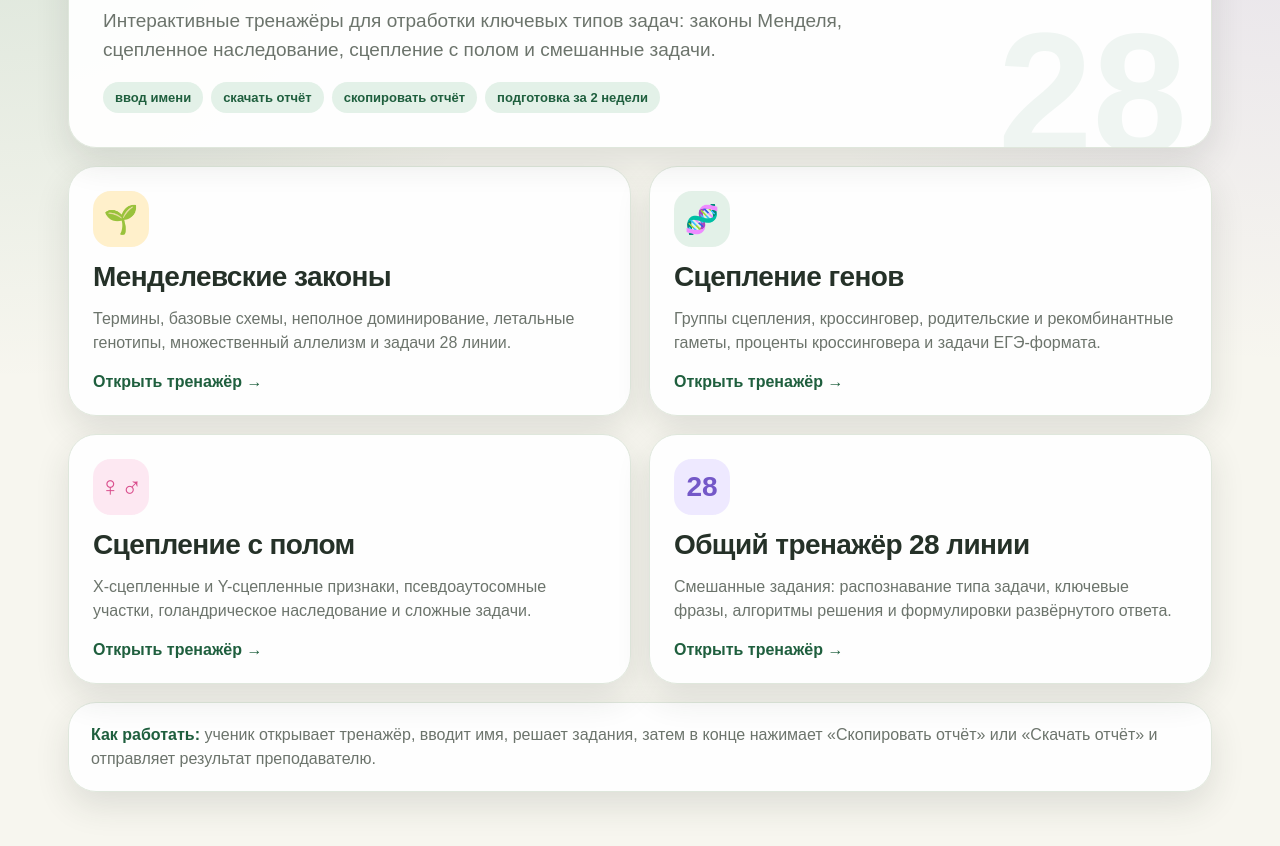
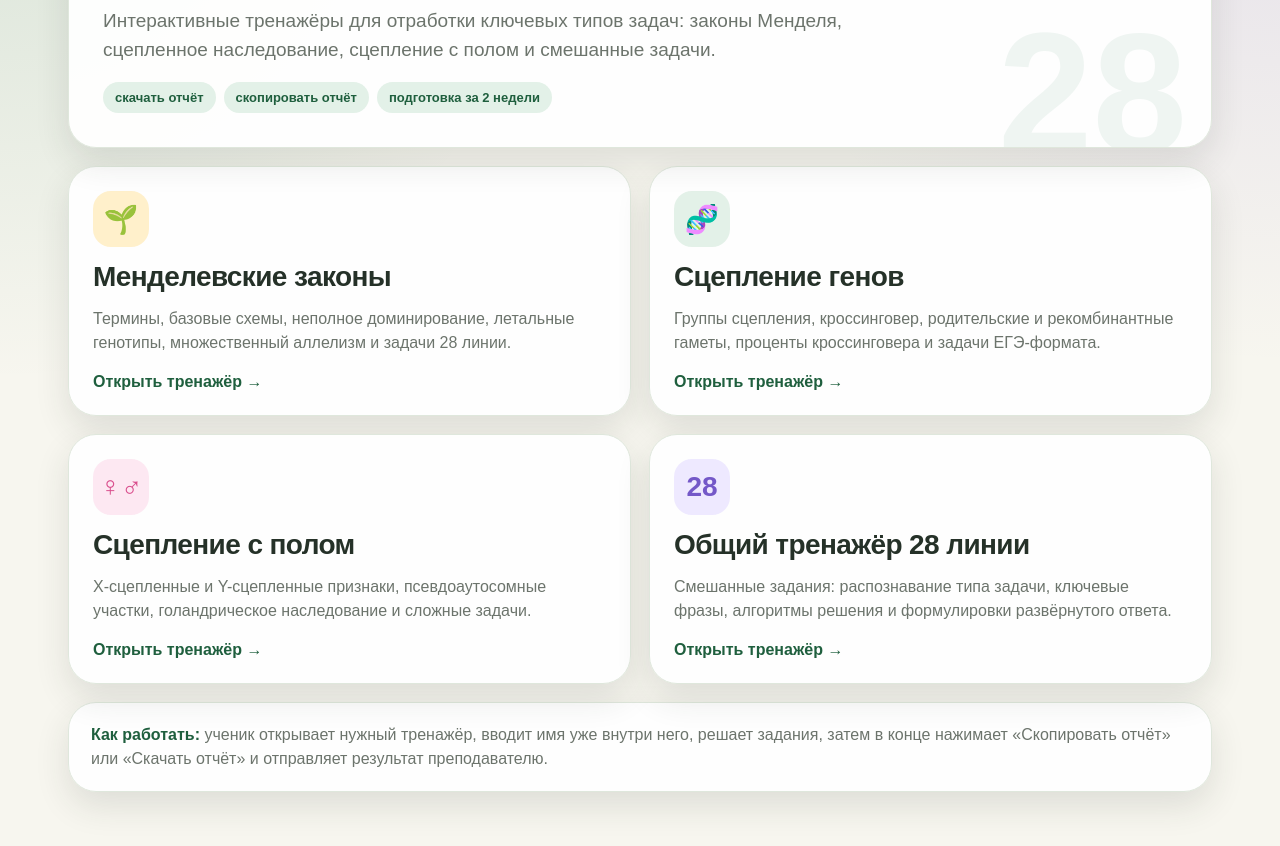
Before and after one commit to alinalabbio-dot/line28trainer2026, a plain HTML site: page index.html in a window 1280 px wide. Shown: the part 198-1044 px from the top of the page. Drawn offline with Linux system fonts and the light colour scheme.

Commit message:
Update index.html

```diff
--- a/index.html
+++ b/index.html
@@ -19,7 +19,7 @@
     <section class="hero">
       <h1>Генетические задачи ЕГЭ: линия 28</h1>
       <p class="subtitle">Интерактивные тренажёры для отработки ключевых типов задач: законы Менделя, сцепленное наследование, сцепление с полом и смешанные задачи.</p>
-      <div class="badge-row"><span class="badge">ввод имени</span><span class="badge">скачать отчёт</span><span class="badge">скопировать отчёт</span><span class="badge">подготовка за 2 недели</span></div>
+      <div class="badge-row"><span class="badge">скачать отчёт</span><span class="badge">скопировать отчёт</span><span class="badge">подготовка за 2 недели</span></div>
     </section>
     <div class="grid">
       <a class="card mendel" href="mendelian_laws_trainer.html"><div class="icon">🌱</div><h2>Менделевские законы</h2><p>Термины, базовые схемы, неполное доминирование, летальные генотипы, множественный аллелизм и задачи 28 линии.</p><span class="open">Открыть тренажёр →</span></a>
@@ -27,7 +27,7 @@
       <a class="card sex" href="sex_linked_inheritance_trainer.html"><div class="icon">♀♂</div><h2>Сцепление с полом</h2><p>X-сцепленные и Y-сцепленные признаки, псевдоаутосомные участки, голандрическое наследование и сложные задачи.</p><span class="open">Открыть тренажёр →</span></a>
       <a class="card general" href="genetics_task28_general_trainer.html"><div class="icon">28</div><h2>Общий тренажёр 28 линии</h2><p>Смешанные задания: распознавание типа задачи, ключевые фразы, алгоритмы решения и формулировки развёрнутого ответа.</p><span class="open">Открыть тренажёр →</span></a>
     </div>
-    <div class="note"><p><strong>Как работать:</strong> ученик открывает тренажёр, вводит имя, решает задания, затем в конце нажимает «Скопировать отчёт» или «Скачать отчёт» и отправляет результат преподавателю.</p></div>
+    <div class="note"><p><strong>Как работать:</strong> ученик открывает нужный тренажёр, вводит имя уже внутри него, решает задания, затем в конце нажимает «Скопировать отчёт» или «Скачать отчёт» и отправляет результат преподавателю.</p></div>
   </div>
 </body>
 </html>
```
